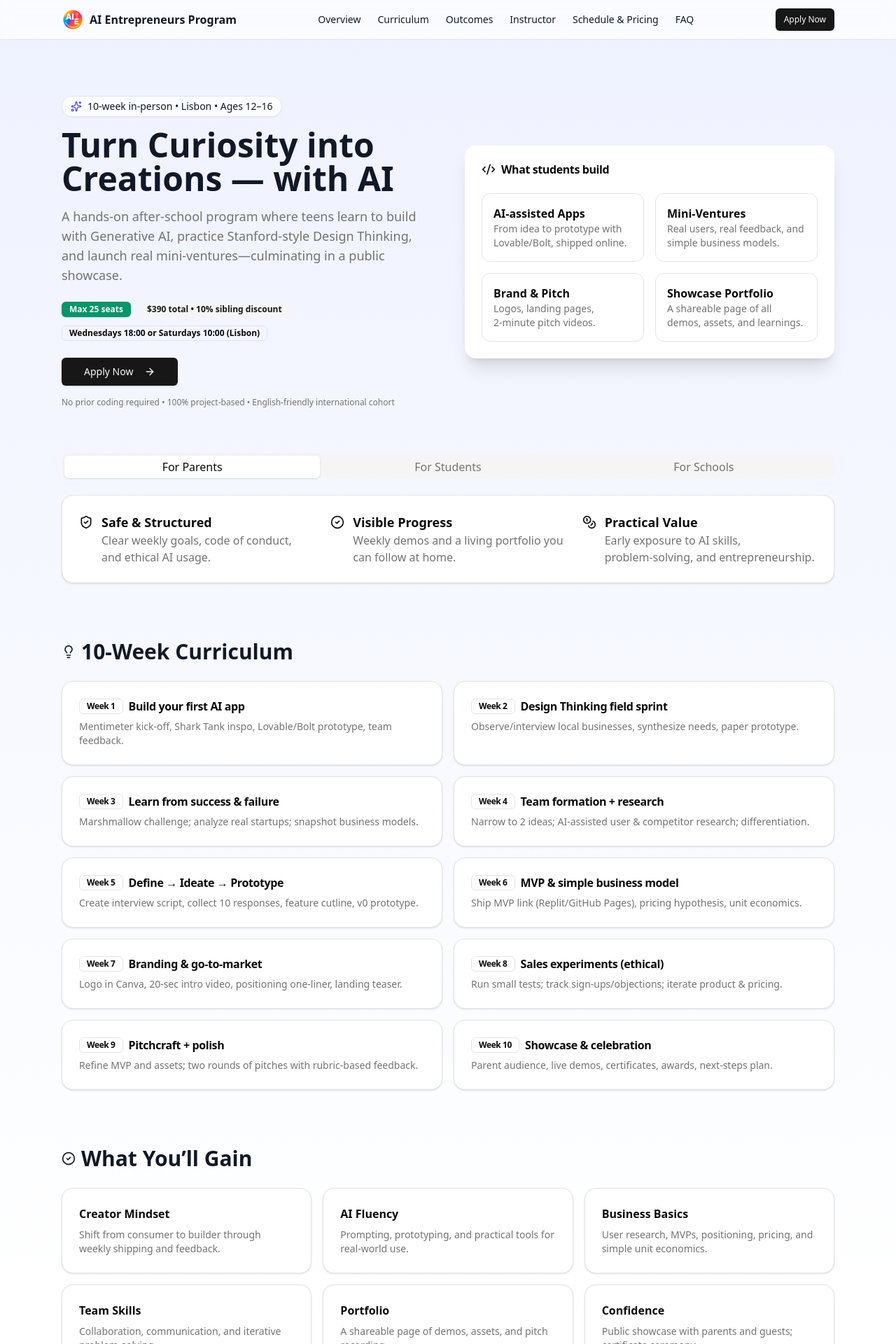
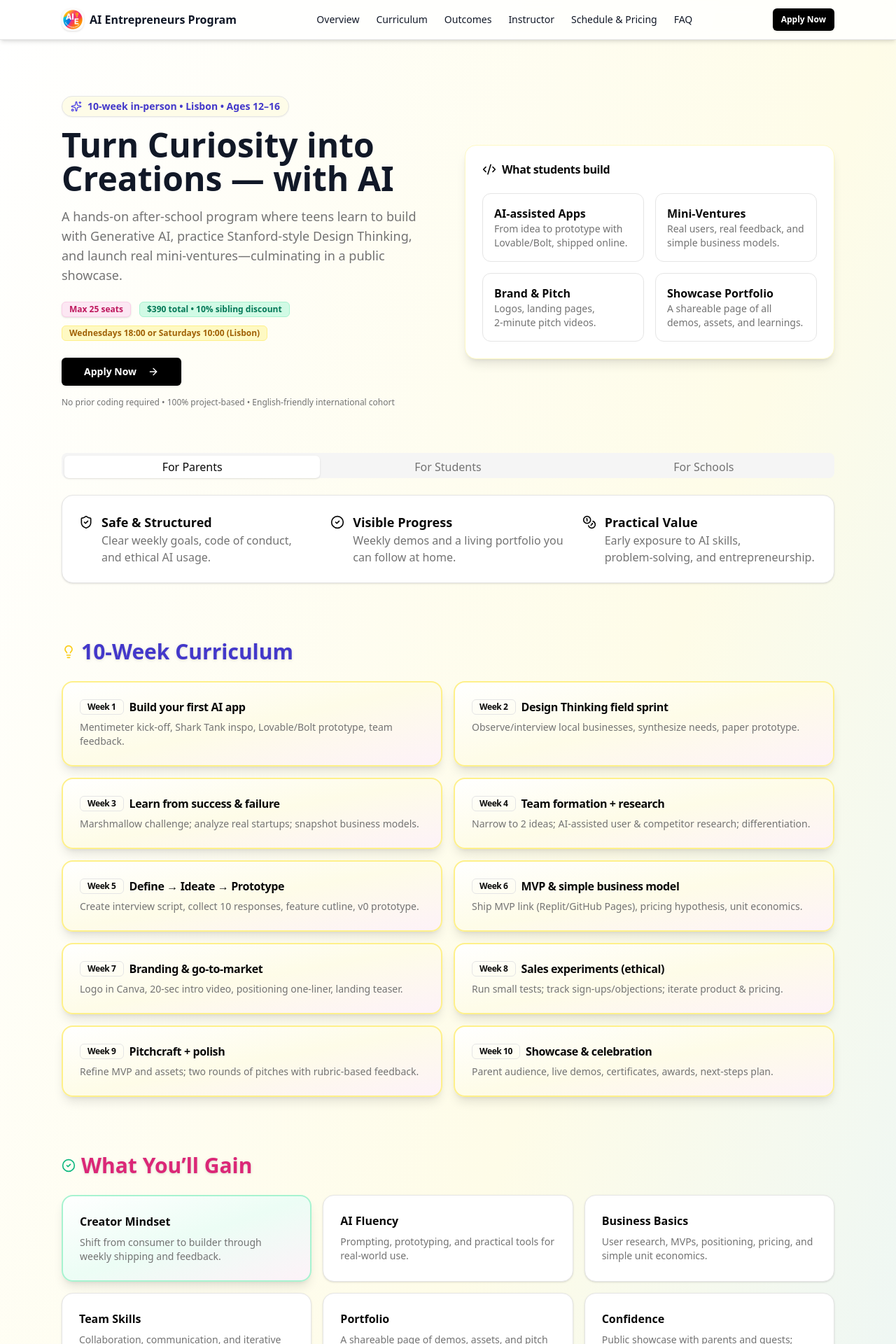
Before and after one commit to arjunnair1982/AIEntrepreneursProgram2025, a React (Vite) app: page / in a window 1280 px wide. Shown: the top 1920 px of the page at 70% size. Built offline with nearby package versions, Linux system fonts and the light colour scheme.

Commit message:
Update site with working Google Form

```diff
--- a/src/LandingPage.jsx
+++ b/src/LandingPage.jsx
@@ -21,7 +21,7 @@ const Section = ({ id, children, className = "" }) => (
 );
 
 const Pill = ({ children }) => (
-  <span className="inline-flex items-center rounded-full border px-3 py-1 text-xs md:text-sm shadow-sm bg-white/70 backdrop-blur-sm">
+  <span className="inline-flex items-center rounded-full border px-3 py-1 text-xs md:text-sm shadow-sm bg-yellow-50 text-indigo-700 font-semibold">
     {children}
   </span>
 );
@@ -83,30 +83,34 @@ export function GoogleFormEnroll() {
 
 export default function LandingPage() {
   return (
-    <div className="min-h-screen w-full bg-gradient-to-b from-indigo-50 via-white to-white text-gray-900">
+    <div className="min-h-screen w-full bg-gradient-to-br from-white via-yellow-50 to-sky-100 text-gray-900">
       {/* Add this line at the very top inside your main div */}
       <iframe name="hidden_iframe" id="hidden_iframe" style={{display: "none"}} title="hidden_iframe" />
       {/* Sticky Nav */}
-      <header className="sticky top-0 z-50 backdrop-blur bg-white/70 border-b">
+      <header className="sticky top-0 z-50 backdrop-blur bg-white/80 border-b shadow-md">
         <div className="max-w-6xl mx-auto flex items-center justify-between px-4 md:px-6 py-3">
           <div className="flex items-center gap-2">
             <img
-              src="./logo.png" // <-- Use your actual image file name
+              src="./logo.png"
               alt="AI Entrepreneurs Logo"
-              className="h-8 w-8 rounded-xl object-cover"
+              className="h-8 w-8 rounded-xl object-cover shadow bg-white"
             />
             <span className="font-semibold">AI Entrepreneurs Program</span>
           </div>
           <nav className="hidden md:flex items-center gap-6 text-sm">
-            <a href="#overview" className="hover:text-indigo-600">Overview</a>
-            <a href="#curriculum" className="hover:text-indigo-600">Curriculum</a>
-            <a href="#outcomes" className="hover:text-indigo-600">Outcomes</a>
-            <a href="#instructor" className="hover:text-indigo-600">Instructor</a>
-            <a href="#schedule" className="hover:text-indigo-600">Schedule & Pricing</a>
-            <a href="#faq" className="hover:text-indigo-600">FAQ</a>
+            <a href="#overview" className="hover:text-pink-500 transition-colors duration-200">Overview</a>
+            <a href="#curriculum" className="hover:text-pink-500 transition-colors duration-200">Curriculum</a>
+            <a href="#outcomes" className="hover:text-pink-500 transition-colors duration-200">Outcomes</a>
+            <a href="#instructor" className="hover:text-pink-500 transition-colors duration-200">Instructor</a>
+            <a href="#schedule" className="hover:text-pink-500 transition-colors duration-200">Schedule & Pricing</a>
+            <a href="#faq" className="hover:text-pink-500 transition-colors duration-200">FAQ</a>
           </nav>
           <div className="flex items-center gap-2">
-            <Button size="sm" className="hidden md:inline-flex" onClick={scrollToEnroll}>
+            <Button
+              size="sm"
+              className="hidden md:inline-flex bg-black hover:bg-gray-900 text-white font-bold shadow"
+              onClick={scrollToEnroll}
+            >
               Apply Now
             </Button>
           </div>
@@ -128,12 +132,22 @@ export default function LandingPage() {
               and launch real mini‑ventures—culminating in a public showcase.
             </p>
             <div className="mt-6 flex flex-wrap items-center gap-3">
-              <Badge className="bg-emerald-600">Max 25 seats</Badge>
-              <Badge variant="secondary">$390 total • 10% sibling discount</Badge>
-              <Badge variant="outline">Wednesdays 18:00 or Saturdays 10:00 (Lisbon)</Badge>
+              <Badge className="bg-pink-100 text-pink-700 border border-pink-200">
+                Max 25 seats
+              </Badge>
+              <Badge className="bg-emerald-100 text-emerald-700 border border-emerald-200" variant="secondary">
+                $390 total • 10% sibling discount
+              </Badge>
+              <Badge className="bg-yellow-100 text-yellow-700 border border-yellow-200" variant="outline">
+                Wednesdays 18:00 or Saturdays 10:00 (Lisbon)
+              </Badge>
             </div>
             <div className="mt-6 flex gap-3">
-              <Button size="lg" onClick={scrollToEnroll}>
+              <Button
+                size="lg"
+                className="bg-black hover:bg-gray-900 text-white font-bold shadow"
+                onClick={scrollToEnroll}
+              >
                 Apply Now <ArrowRight className="ml-2 h-4 w-4"/>
               </Button>
               {/* <Button size="lg" variant="outline">Download Flyer</Button> */}
@@ -143,7 +157,7 @@ export default function LandingPage() {
             </div>
           </motion.div>
           <motion.div initial={{opacity:0, scale: 0.98}} whileInView={{opacity:1, scale:1}} transition={{duration:0.6, delay:0.1}} viewport={{once:true}}>
-            <Card className="border-0 shadow-xl rounded-2xl">
+            <Card className="rounded-2xl bg-white shadow-lg border border-yellow-100">
               <CardHeader>
                 <CardTitle className="flex items-center gap-2"><Code2 className="h-5 w-5"/> What students build</CardTitle>
               </CardHeader>
@@ -211,8 +225,8 @@ export default function LandingPage() {
       {/* Curriculum */}
       <Section id="curriculum" className="pt-20">
         <div className="flex items-center gap-2 mb-6">
-          <Lightbulb className="h-5 w-5"/>
-          <h2 className="text-2xl md:text-3xl font-bold">10‑Week Curriculum</h2>
+          <Lightbulb className="h-5 w-5 text-yellow-400"/>
+          <h2 className="text-2xl md:text-3xl font-bold text-indigo-700 drop-shadow">10‑Week Curriculum</h2>
         </div>
         <div className="grid md:grid-cols-2 gap-4">
           {[
@@ -227,7 +241,7 @@ export default function LandingPage() {
             {w:9,t:"Pitchcraft + polish",d:"Refine MVP and assets; two rounds of pitches with rubric‑based feedback."},
             {w:10,t:"Showcase & celebration",d:"Parent audience, live demos, certificates, awards, next‑steps plan."},
           ].map((item)=> (
-            <Card key={item.w} className="rounded-2xl">
+            <Card key={item.w} className="rounded-2xl border-2 border-yellow-200 bg-gradient-to-br from-white via-yellow-50 to-pink-50 shadow-lg">
               <CardHeader className="pb-2">
                 <CardTitle className="flex items-center gap-2">
                   <Badge variant="outline">Week {item.w}</Badge>
@@ -243,11 +257,11 @@ export default function LandingPage() {
       {/* Outcomes */}
       <Section id="outcomes" className="pt-20">
         <div className="flex items-center gap-2 mb-6">
-          <CheckCircle2 className="h-5 w-5"/>
-          <h2 className="text-2xl md:text-3xl font-bold">What You’ll Gain</h2>
+          <CheckCircle2 className="h-5 w-5 text-emerald-500"/>
+          <h2 className="text-2xl md:text-3xl font-bold text-pink-600 drop-shadow">What You’ll Gain</h2>
         </div>
         <div className="grid md:grid-cols-3 gap-4">
-          <Card className="rounded-2xl"><CardContent className="p-6"><h4 className="font-semibold mb-2">Creator Mindset</h4><p className="text-sm text-muted-foreground">Shift from consumer to builder through weekly shipping and feedback.</p></CardContent></Card>
+          <Card className="rounded-2xl border-2 border-emerald-200 bg-gradient-to-br from-white via-emerald-50 to-pink-50 shadow-lg"><CardContent className="p-6"><h4 className="font-semibold mb-2">Creator Mindset</h4><p className="text-sm text-muted-foreground">Shift from consumer to builder through weekly shipping and feedback.</p></CardContent></Card>
           <Card className="rounded-2xl"><CardContent className="p-6"><h4 className="font-semibold mb-2">AI Fluency</h4><p className="text-sm text-muted-foreground">Prompting, prototyping, and practical tools for real‑world use.</p></CardContent></Card>
           <Card className="rounded-2xl"><CardContent className="p-6"><h4 className="font-semibold mb-2">Business Basics</h4><p className="text-sm text-muted-foreground">User research, MVPs, positioning, pricing, and simple unit economics.</p></CardContent></Card>
           <Card className="rounded-2xl"><CardContent className="p-6"><h4 className="font-semibold mb-2">Team Skills</h4><p className="text-sm text-muted-foreground">Collaboration, communication, and iterative problem‑solving.</p></CardContent></Card>
@@ -259,10 +273,10 @@ export default function LandingPage() {
       {/* Instructor */}
       <Section id="instructor" className="pt-20">
         <div className="flex items-center gap-2 mb-6">
-          <Users className="h-5 w-5"/>
-          <h2 className="text-2xl md:text-3xl font-bold">Your Instructor</h2>
+          <Users className="h-5 w-5 text-pink-500"/>
+          <h2 className="text-2xl md:text-3xl font-bold text-emerald-700 drop-shadow">Your Instructor</h2>
         </div>
-        <Card className="rounded-2xl">
+        <Card className="rounded-2xl border-2 border-indigo-200 bg-gradient-to-br from-white via-indigo-50 to-pink-50 shadow-xl">
           <CardContent className="p-6 flex flex-col md:flex-row gap-6 items-center md:items-start">
             <Avatar className="h-20 w-20"><AvatarFallback>AN</AvatarFallback></Avatar>
             <div className="grid gap-2">
@@ -312,7 +326,7 @@ export default function LandingPage() {
       </Section>
 
       {/* Testimonials */}
-      <Section id="social-proof" className="pt-20">
+      <Section id="social-proof" className="pt-20 bg-yellow-50 rounded-xl">
         <div className="flex items-center gap-2 mb-6">
           <Star className="h-5 w-5"/>
           <h2 className="text-2xl md:text-3xl font-bold">What Families Say</h2>
@@ -332,8 +346,8 @@ export default function LandingPage() {
       {/* FAQ */}
       <Section id="faq" className="pt-20 pb-24">
         <div className="flex items-center gap-2 mb-6">
-          <MessageSquare className="h-5 w-5"/>
-          <h2 className="text-2xl md:text-3xl font-bold">FAQ</h2>
+          <MessageSquare className="h-5 w-5 text-yellow-500"/>
+          <h2 className="text-2xl md:text-3xl font-bold text-indigo-700 drop-shadow">FAQ</h2>
         </div>
         <Accordion type="single" collapsible className="w-full">
           <AccordionItem value="item-1">
@@ -352,7 +366,7 @@ export default function LandingPage() {
       </Section>
 
       {/* Footer */}
-      <footer className="border-t py-12 mt-12">
+      <footer className="border-t py-12 mt-12 bg-gradient-to-r from-white via-yellow-50 to-pink-50">
         <Section id="cta">
           <div className="grid md:grid-cols-2 gap-6 items-center">
             <div>
@@ -360,17 +374,23 @@ export default function LandingPage() {
               <p className="text-sm md:text-base text-muted-foreground mt-2">Seats are limited to 25. Apply now to choose your preferred time: Wednesday 18:00 or Saturday 10:00.</p>
             </div>
             <div className="flex md:justify-end gap-3">
-              <Button size="lg" onClick={scrollToEnroll}>Apply Now</Button>
+              <Button
+                size="lg"
+                className="bg-black hover:bg-gray-900 text-white font-bold shadow-lg"
+                onClick={scrollToEnroll}
+              >
+                Apply Now
+              </Button>
               <a
                 href="mailto:aientrepreneursprogram@gmail.com"
-                className="inline-flex items-center rounded-md border px-4 py-2 text-base font-medium text-indigo-700 hover:bg-indigo-50 transition"
+                className="inline-flex items-center rounded-md border px-4 py-2 text-base font-medium text-pink-700 hover:bg-pink-100 transition"
                 style={{ textDecoration: "none" }}
               >
                 email us
               </a>
               <a
                 href="tel:+351912730659"
-                className="inline-flex items-center rounded-md border px-4 py-2 text-base font-medium text-indigo-700 hover:bg-indigo-50 transition"
+                className="inline-flex items-center rounded-md border px-4 py-2 text-base font-medium text-emerald-700 hover:bg-emerald-100 transition"
                 style={{ textDecoration: "none" }}
               >
                 call us
```
